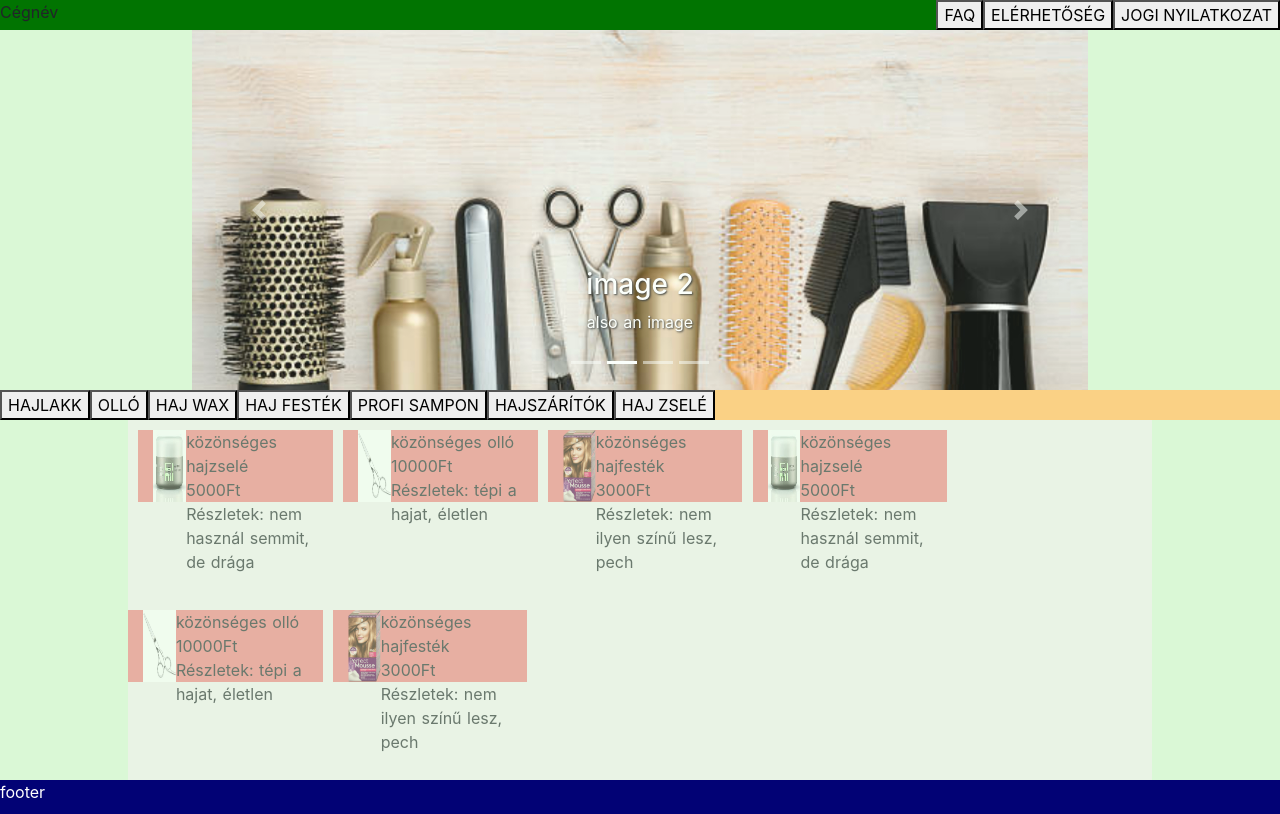
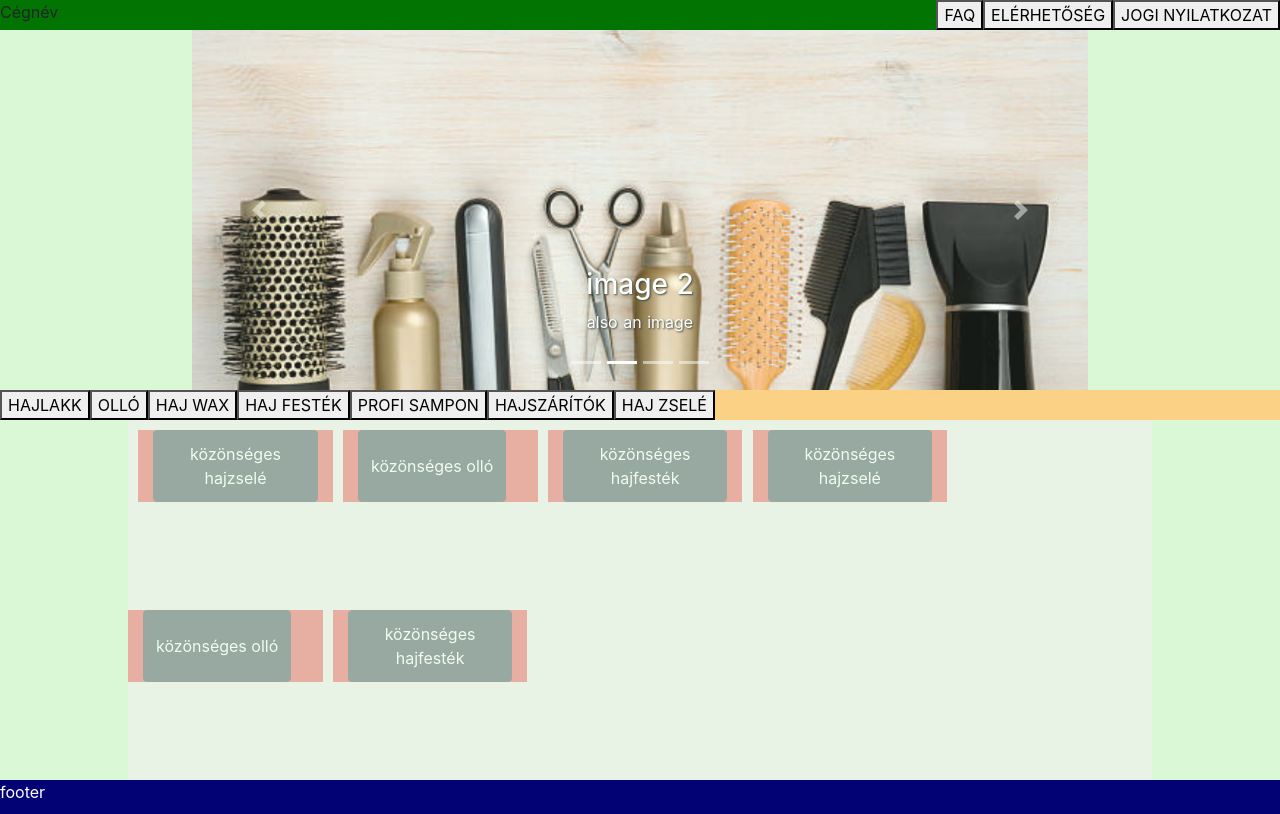
Before and after one commit to Adamman48/project-N-frontEnd, a Nuxt app: page / in a window 1280 px wide. Built offline with nearby package versions, Linux system fonts and the light colour scheme.

Commit message:
solved the modal issue and the products are now listed just with their respective name, clicking on a product brings up the details in a modal box

```diff
--- a/components/product-item.vue
+++ b/components/product-item.vue
@@ -1,17 +1,25 @@
 <template>
   <div class="container">
+    <b-button @click="$bvModal.show(`product-modal-${productKey}`)">{{
+      productDetails.name
+    }}</b-button>
+    <b-modal
+      :id="`product-modal-${productKey}`"
+      centered
+      :title="productDetails.name"
+    >
       <img
         class="image"
         :src="productDetails.image.source"
         :alt="productDetails.image.alt"
       />
       <section>
-      <span class="name">{{ productDetails.name }}</span>
-      <span class="price">{{ productDetails.price }}Ft</span>
-      <span class="description"
+        <span class="price my-4">{{ productDetails.price }}Ft</span>
+        <span class="description my-4"
           >Részletek: {{ productDetails.description }}</span
         >
       </section>
+    </b-modal>
   </div>
 </template>
 
@@ -21,7 +29,8 @@ import ProductDetails from 'models/product-item-interface';
 
 @Component
 export default class ProductItem extends Vue {
-  @Prop({ type: Object, required: true }) productDetails!: ProductDetails;
+  @Prop({ type: Object, required: true }) productDetails!: ProductDetails[];
+  @Prop({ type: Number, required: true }) productKey!: number;
 }
 </script>
 
--- a/pages/index.vue
+++ b/pages/index.vue
@@ -9,9 +9,10 @@
     </nav>
     <div class="main-display">
       <product-item
-        class="product"
         v-for="(product, index) in mockProducts"
         :key="index"
+        :product-key="index"
+        class="product"
         :product-details="product"
       />
     </div>
```
Lines whose indentation alone changed are shown as unchanged.
